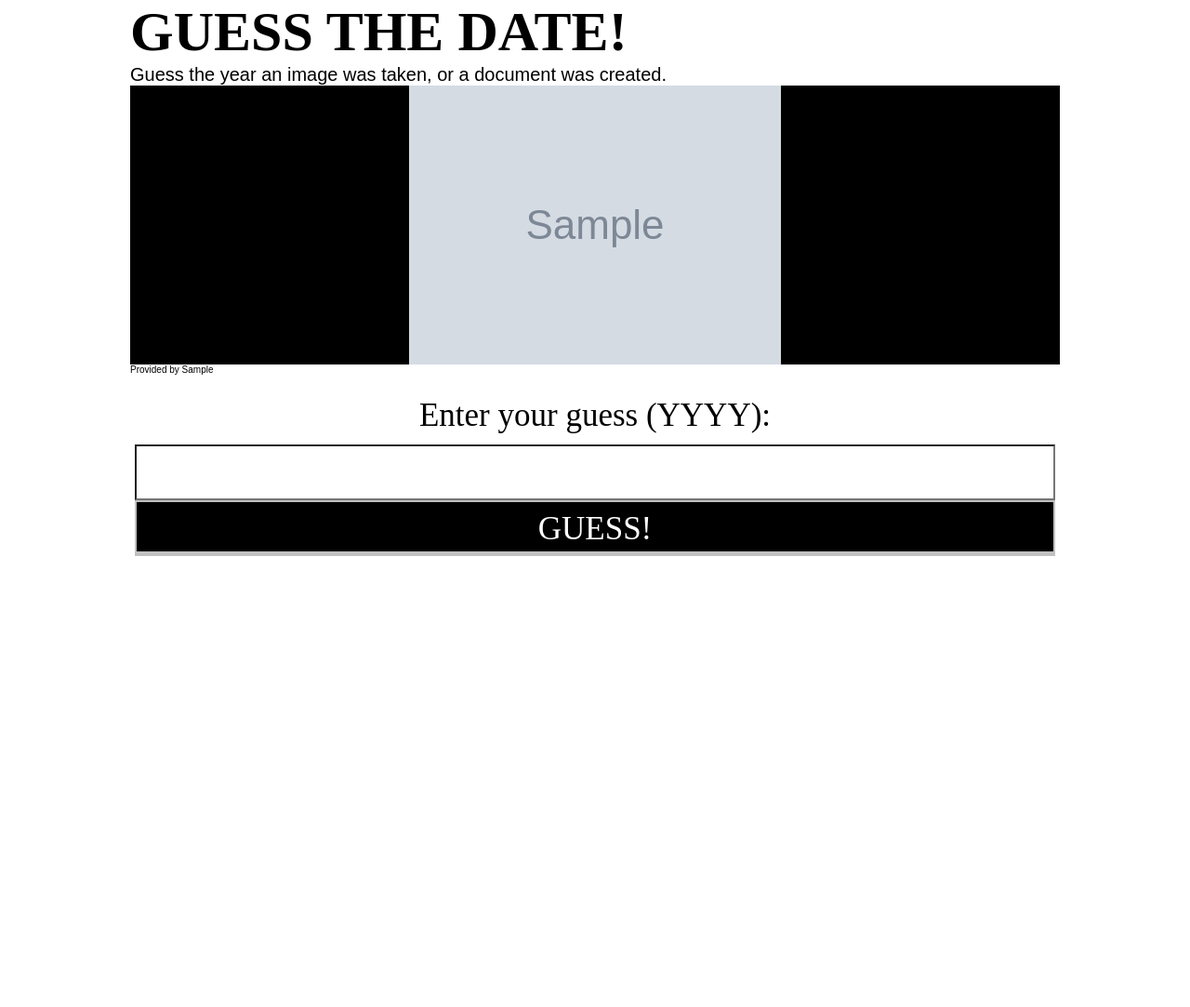
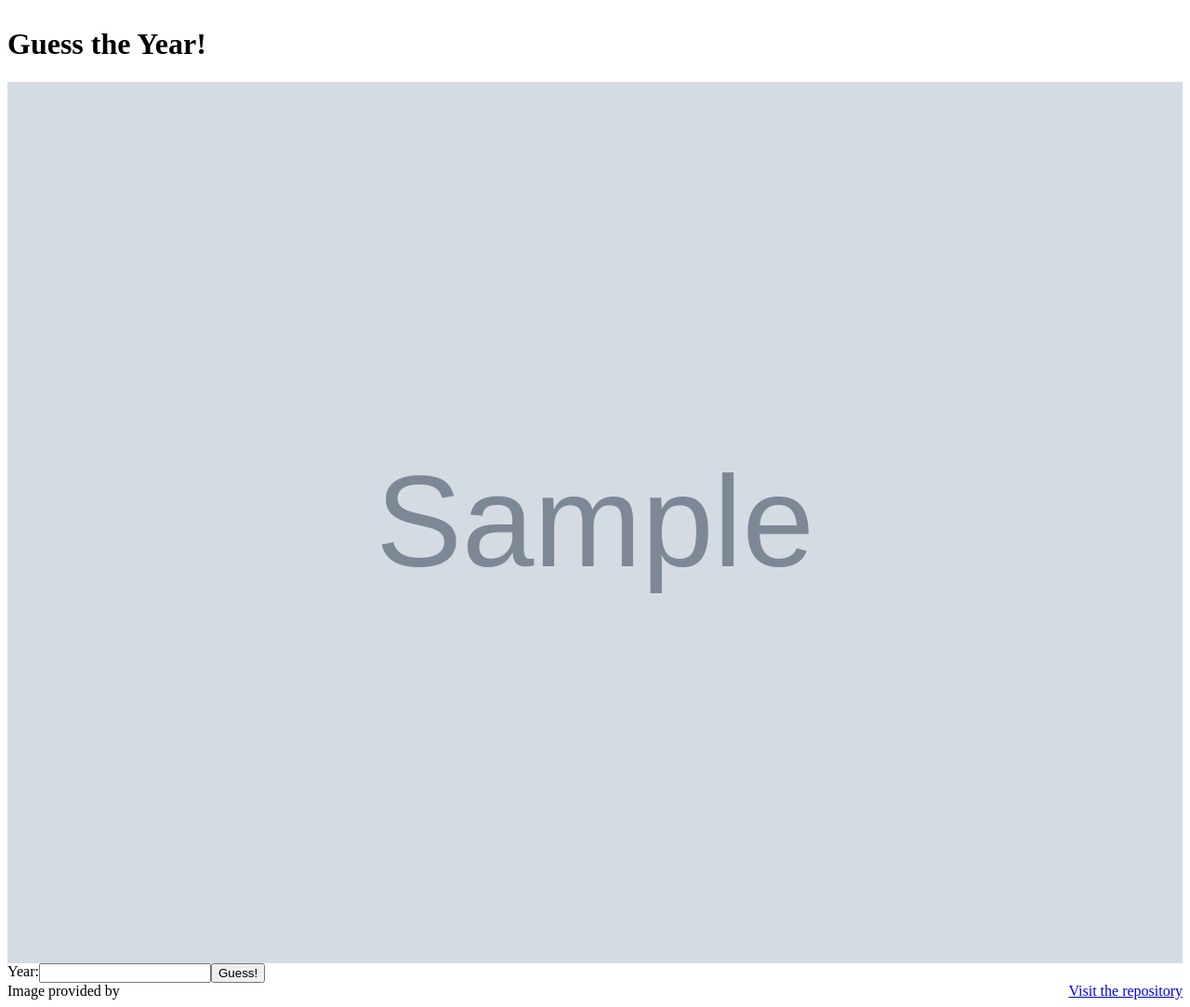
Before and after one commit to vschweitzer/year_guesser, a Django app: template web/python-backend/date_guesser/templates/date_guesser/show.html in a window 1280 px wide. Shown: the whole page at 93% size. Before the commit the page ends 598 px from the top, so only its background shows below. Run offline with Django 4.2, Linux system fonts and the light colour scheme; the template is opened without the code that fills it: values that come from a table or form of the project are taken from there, others are empty; tables that the repository leaves empty hold one stand-in row (values such as "Sample post"); grey boxes marked "Sample" are stand-in pictures; parts of the project's set-up code (start-up, migrations or seed data) failed here and were passed over.

Commit message:
Update guesser frontend

```diff
--- a/web/python-backend/date_guesser/forms.py
+++ b/web/python-backend/date_guesser/forms.py
@@ -1,10 +1,10 @@
 from django import forms
 from .models import Item
-from django.db.models import Min, Max
+#from django.db.models import Min, Max
 
 class YearForm(forms.Form):
-    min_year = Item.objects.all().aggregate(Min("date"))["date__min"].year
-    max_year = Item.objects.all().aggregate(Max("date"))["date__max"].year
+    #min_year = Item.objects.all().aggregate(Min("date"))["date__min"].year
+    #max_year = Item.objects.all().aggregate(Max("date"))["date__max"].year
     year_guess = forms.IntegerField(
-        label="Enter your guess (YYYY)", min_value=min_year, max_value=max_year
+        label="Year:", #min_value=min_year, max_value=max_year"
     )
--- a/web/python-backend/date_guesser/static/date_guesser/box_layout.css
+++ b/web/python-backend/date_guesser/static/date_guesser/box_layout.css
@@ -1,7 +1,7 @@
 .flex {
     display: flex;
     /* border-color: #000; */
-    flex-grow: 1;
+    flex-grow: 0;
 }
 
 .flex * {
@@ -30,6 +30,10 @@
     flex: 1;
 }
 
+.flex-grow-large {
+    flex-grow: 2;
+}
+
 .content-center {
     justify-content: center;
 }
@@ -37,3 +41,8 @@
 /* {
     font-family: "Comic Sans MS" !important;
 }*/
+
+
+* {
+    box-sizing: border-box;
+}
--- a/web/python-backend/date_guesser/templates/date_guesser/show.html
+++ b/web/python-backend/date_guesser/templates/date_guesser/show.html
@@ -1,68 +1,60 @@
 <!DOCTYPE html>
-
+<html>
     <head>
         {% load static %}
         <link rel="stylesheet" href="{% static 'date_guesser/box_layout.css' %}">
-    <link rel="stylesheet" href="{% static 'date_guesser/style.css' %}">
+        <link rel="stylesheet" href="{% static 'date_guesser/testing.css' %}">
     </head>
-
-<body>
+    <body class="flex flex-vertical">
         <main class="flex flex-vertical">
             <header>
-            <h1 class="heavy upper">
-                Guess the date!
+                <h1>
+                    Guess the Year!
                 </h1>
-            <p>
-                Guess the year an image was taken, or a document was created.
-            </p>
             </header>
+            <img id="main-image" src="{{ item.image.image.url }}" class="dark">
 
-
-        <div id="letter-box" class="flex content-center">
-            <img id="main-image" src="{{ item.image.image.url }}" />
-        </div>
-        <div id="provided-by" class="small-info">
-            Provided by {{ item.provider }}
-        </div>
             <div id="year-box">
-            {% if is_result %}
-                {% if is_valid %}
-
-                        <div id="score-box" class="flex content-center">
+                {% if not is_result %}
+                <form class="flex flex-horizontal" method="post" target="_self">
+                    {% csrf_token %}{{ year_form }}<input type="submit" class="flex dark" value="Guess!">
+                </form>
+                {% else %}
+                <div class="flex flex-grow content-center dark result-box heavy">
                     {% if off_by == 0 %}
                     Perfect!
                     {% else %}
-                            Off by {{ off_by }} year{% if off_by != 1 %}s{% endif %}.
+                    Off by {{ off_by }} year{% if off_by != 1 %}s{% endif %}
                     {% endif %}
                 </div>
-                        <div class="horizontal-flex flex content-center">
-                            <div id="guessed-year" class="inline-flex flex-grow content-center">
+                <div class="flex flex-grow flex-horizontal">
+                    <div class="flex flex-grow content-center result-box">
                         You guessed: {{ guessed_year }}
-                            </div><div id="actual-year" class="inline-flex flex-grow content-center">
-                                Actual year: {{ actual_year }}
+                    </div>
+                    <div class="flex flex-grow content-center result-box">
+                        Correct year: {{ actual_year }}
                     </div>
                 </div>
-                        <div id="citation" class="small-info">
-                            {{ citation.citation|safe }}
-                        </div>
-                        <a href="{% url 'random' %}" class="button-wrapper">
-                            <button class="flex submit wide content-center">
-                                Next!
-                            </button>
+                <a class="flex flex-grow" href="{% url 'random' %}">
+                    <button class="flex flex-grow dark content-center heavy">Next!</button>
                 </a>
-
-                {% else %}
-                        Invalid guess: {{ guessed_year }}
-                {% endif %}
-            {% else %}
-            <div id="range-box">
-
-            </div>
-            <form id="year-form" action="." method="post" class="flex flex-vertical content-center">
-                {% csrf_token %}
-                {{ year_form }}<input type="submit" class="heavy upper" value="Guess!"/>
-            </form>
                 {% endif %}
             </div>
+            <footer class="small flex-horizontal flex">
+                <div id="provided-by" class="flex">
+                    Image provided by
+                </div>
+                <div class="flex flex-grow content-center small">
+                    <span>
+                    {% if is_result %}
+                        {{ citation | safe }}
+                    {% endif %}
+                    </span>
+                </div>
+                <div class="flex">
+                    <a href="https://github.com/vschweitzer/year_guesser">Visit the repository</a>
+                </div>
+            </footer>
         </main>
     </body>
+</html>
--- a/web/python-backend/date_guesser/views.py
+++ b/web/python-backend/date_guesser/views.py
@@ -30,7 +30,7 @@ def show(request, item_id: str):
     item = Item.objects.get(pk=item_id)
     context = {
         "item": item,
-        "citation": item.citation_set.filter(style="apa").first(),
+        "citation": item.citation_set.filter(style="apa").first().citation,
         "min_year": Item.min_year(),
         "max_year": Item.max_year(),
         "year_form": year_form,
```
Lines whose indentation alone changed are shown as unchanged.
